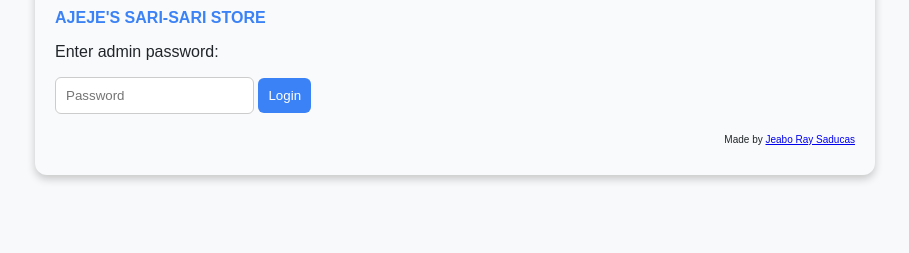
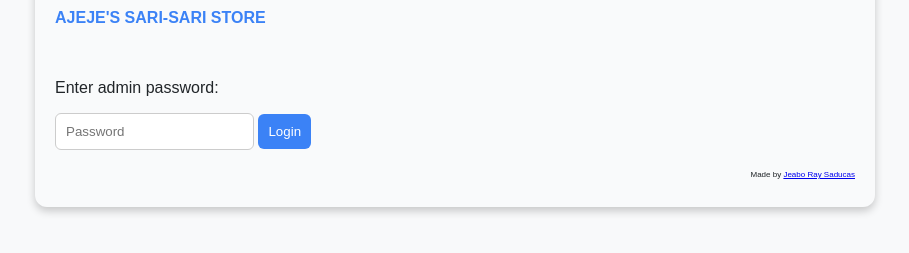
Before and after one commit to saducasjeaboo/e-utang, a plain HTML site: page index.html in a window 1280 px wide. Shown: the part 113-366 px from the top of the page, without its empty margins (185-1094 px from the left). Drawn offline with Linux system fonts and the light colour scheme.

Commit message:
Update index.html

```diff
--- a/index.html
+++ b/index.html
@@ -11,11 +11,11 @@
 <div class="container" id="loginPage">
   <button class="theme-toggle" onclick="toggleTheme()">🌙</button>
   <h1>E-Utang System</h1>
-  <p class="subtitle">AJEJE'S SARI-SARI STORE</p>
+  <p class="subtitle">AJEJE'S SARI-SARI STORE<br><br><br></p>
   <p>Enter admin password:</p>
   <input type="password" id="adminPass" placeholder="Password" />
   <button class="btn-accent" onclick="login()">Login</button>
-  <p style="margin-top:20px;font-size:10px;text-align:right;">
+  <p style="margin-top:20px;font-size:8px;text-align:right;">
     Made by <a href="https://saducasjeaboo.github.io/my-web/" target="_blank">Jeabo Ray Saducas</a>
   </p>
 </div>
```
